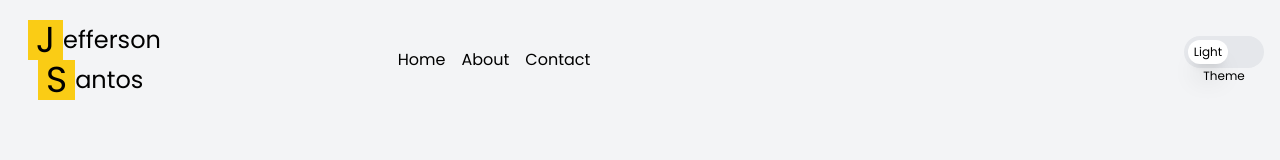
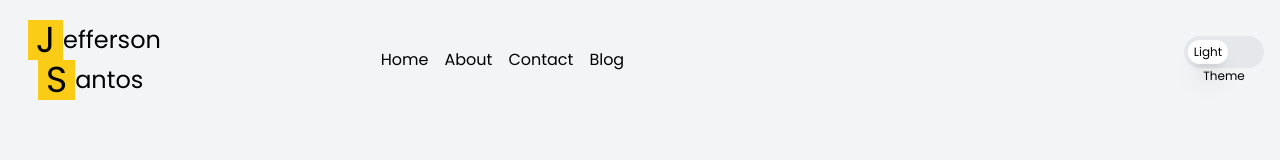
Before and after one commit to jeffersondrs/Portfolio, a Next.js app: page / in a window 1280 px wide. Shown: the top 160 px of the page. Built offline with nearby package versions, Linux system fonts and the light colour scheme.

Commit message:
link to blog add

```diff
--- a/src/components/Navegation.tsx
+++ b/src/components/Navegation.tsx
@@ -44,6 +44,9 @@ export default function Navegation({ children }: NavegationProps) {
           <Link href="/contact" className="hover:text-gray-400">
             Contact
           </Link>
+          <Link href="https://jeffersondrsblog.vercel.app/" className="hover:text-gray-400">
+            Blog
+          </Link>
         </div>
         <Menu />
         <div className="flex flex-col justify-center items-center ">
```
